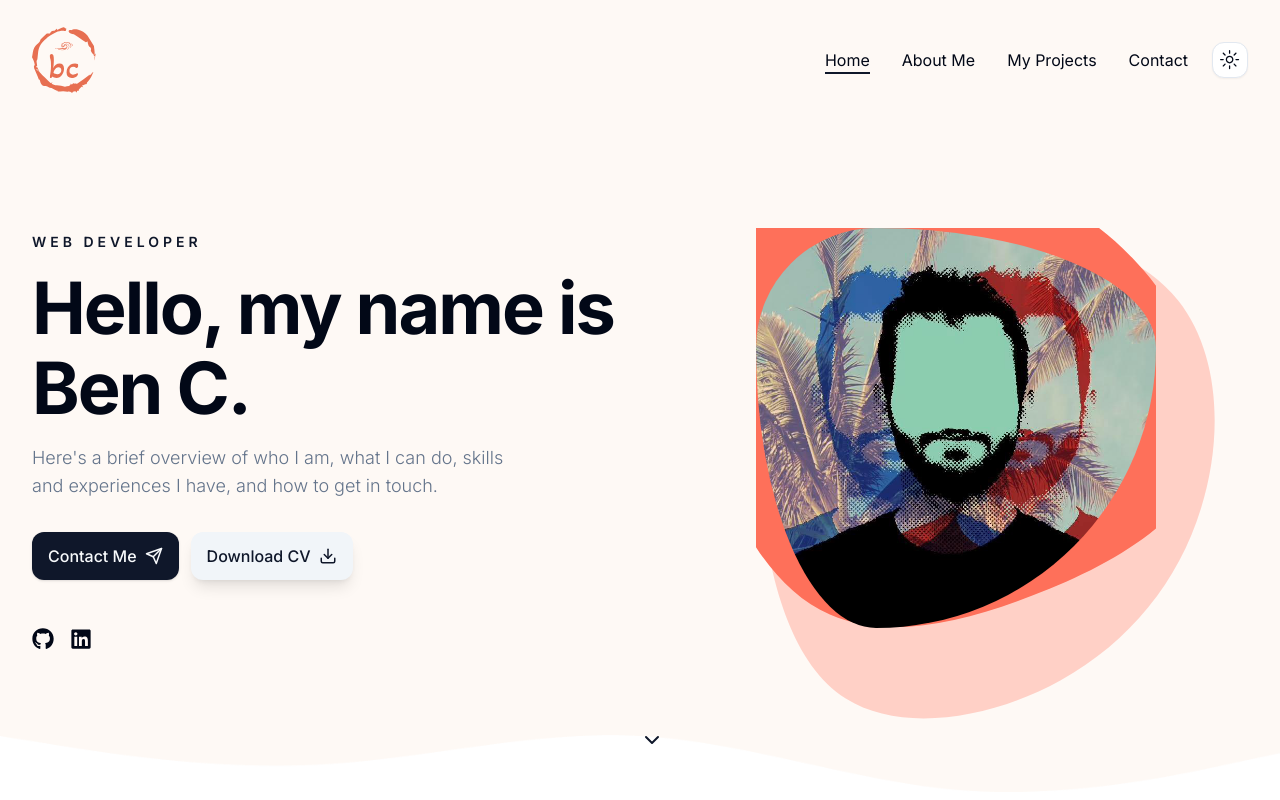
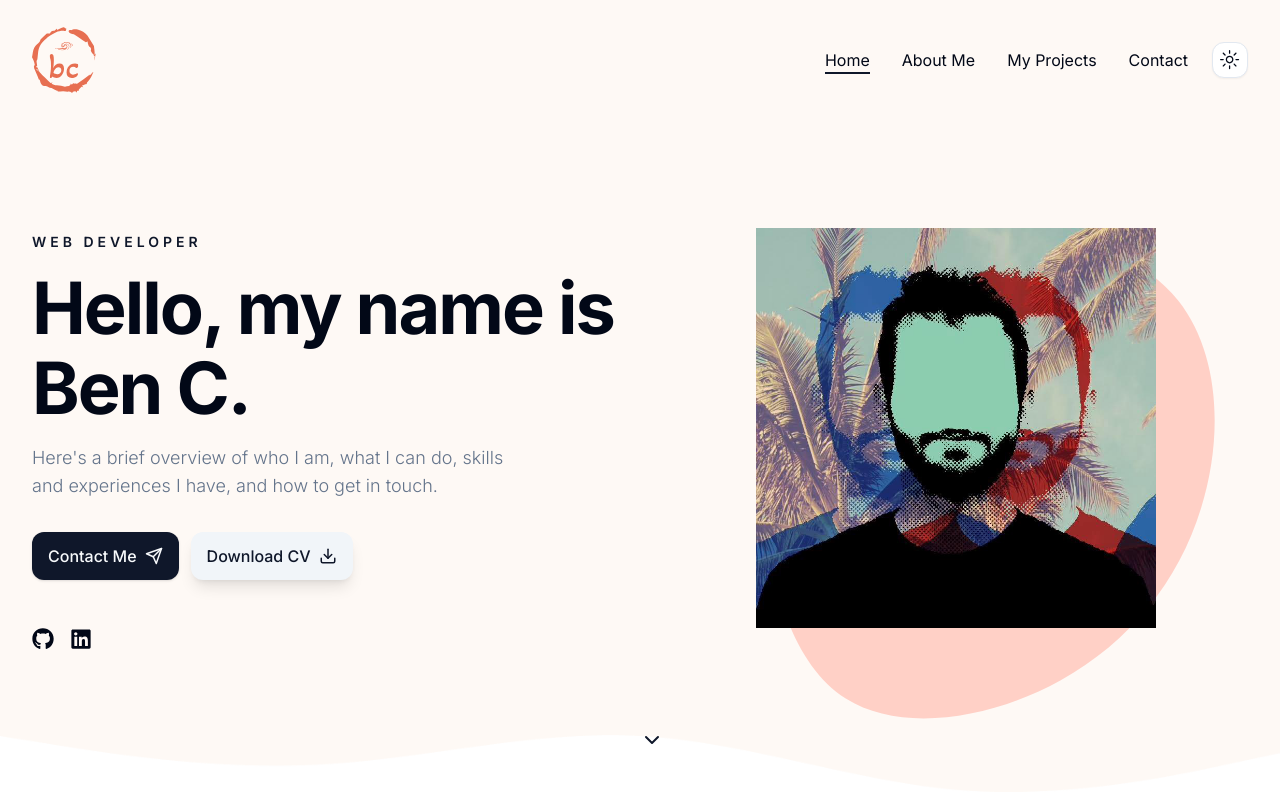
Before and after one commit to bchussid/portfolio, a Next.js app: page / in a window 1280 px wide. Shown: the top 800 px of the page. Built offline with nearby package versions, Linux system fonts and the light colour scheme.

Commit message:
add/comments for profile pic border radius

```diff
--- a/src/components/ProfilePic.tsx
+++ b/src/components/ProfilePic.tsx
@@ -3,8 +3,8 @@ import Image from "next/image"
 const ProfilePic = ({containerStyles, imgSrc}: any) => {
   return (
     <div className={`${containerStyles}`}>
-      {/* should be able to add custom border radius via containerStyles but it wasn't working*/}
-      <Image src={imgSrc} fill priority alt="" className="rounded-profile" />
+      {/* should be able to add custom border radius via containerStyles but it wasn't working ---- className="rounded-profile"*/}
+      <Image src={imgSrc} fill priority alt="" />
     </div>
   )
 }
```
